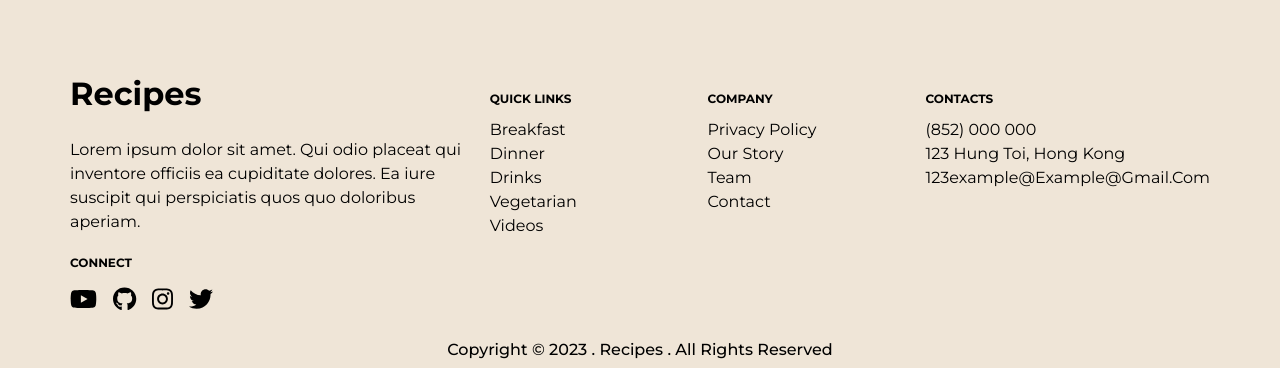
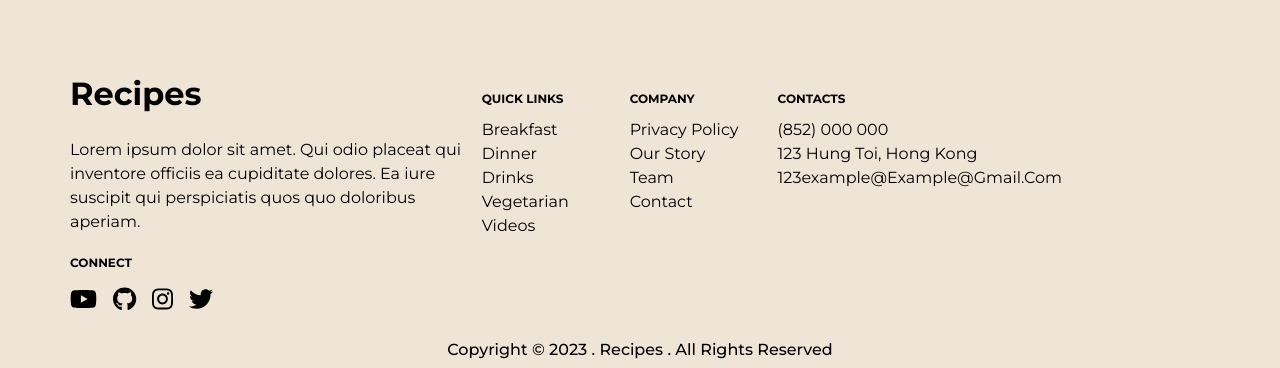
Before and after one commit to Noel2002/recipe-frontend, a React (Create React App) app: page /recipe in a window 1280 px wide. Shown: the part 3870-4238 px from the top of the page. Built offline with nearby package versions, Linux system fonts and the light colour scheme.

Commit message:
modified row template for cards grid to 2-col rows

```diff
--- a/src/components/Cards/Card/CardHeader/cardHeader.module.css
+++ b/src/components/Cards/Card/CardHeader/cardHeader.module.css
@@ -6,7 +6,12 @@
 }
 
 .level-1{
-    font-size: var(--fs-800);
+    font-size: 1.6rem;
+}
+@media only screen and (min-width:992px) {
+    .level-1{
+        font-size: var(--fs-800);
+    }
 }
 .level-2{
     font-size: 1.3rem;
--- a/src/features/Footer/Footer.js
+++ b/src/features/Footer/Footer.js
@@ -66,7 +66,7 @@ const Footer = () => {
                 <p className={`${styles["footer-card-title"]} mt-20`}>
                     contacts
                 </p>
-                <ul role='list' className={`${styles['footer-list']} mt-10`}>
+                <ul role='list' className={`${styles['footer-list']} ${styles['contacts']} mt-10`}>
                     <li>(852) 000 000</li>
                     <li>123 Hung Toi, Hong Kong</li>
                     <li>123example@example@gmail.com</li>
--- a/src/features/Footer/footer.module.css
+++ b/src/features/Footer/footer.module.css
@@ -16,17 +16,13 @@
 }
 @media only screen and ( min-width: 992px){
     .root{
-        grid-template-columns: 2fr 1fr 1fr 1fr;
+        grid-template-columns: 3fr 1fr 1fr 1fr 1fr;
         gap: 1rem;
     }
 }
-@media only screen and ( min-width: 1200px){
-    .root{
-        grid-template-columns: 2fr 1fr 1fr 1fr;
-        gap: 1rem;
-    }
+.contacts{
+    hyphens: auto;
 }
-
 .footer-card{
     text-align: center;
     border-bottom: solid 1px var(--clr-neutral-light);
--- a/src/global/utilities.css
+++ b/src/global/utilities.css
@@ -67,7 +67,12 @@
     font-family: var(--ff-body);
     font-weight: var(--fw-regular);
     text-transform: uppercase;
-    font-size: var(--fs-400);
+    font-size: var(--fs-100);
+}
+@media only screen and (min-width: 768px){
+    .tag{
+        font-size: var(--fs-400);
+    }
 }
 .lh-1{
     line-height: 1;
@@ -82,7 +87,12 @@
 .paragraph{
     font-family: var(--ff-body);
     font-weight: var(--fw-regular);
-    font-size: var(--fs-600);
+    font-size: var(--fs-500);
+}
+@media only screen and (min-width: 768px){
+    .paragraph{
+        font-size: var(--fs-600);
+    }
 }
 
 .mt-10{
--- a/src/index.css
+++ b/src/index.css
@@ -18,6 +18,7 @@
   --fw-semi-bold: 500;
   --fw-bold: 700;
 
+  --fs-100: 0.65rem;
   --fs-200: 0.75rem;
   --fs-300: 0.8125rem;
   --fs-400: 0.875rem;
--- a/src/views/Home/Breakfast/asideRecipes.module.css
+++ b/src/views/Home/Breakfast/asideRecipes.module.css
@@ -1,13 +1,9 @@
 .root{
     display: grid;
+    grid-template-columns: repeat(2, 1fr);
+    gap: 1rem;
 }
 
-@media only screen and ( min-width: 576px){
-    .root{
-        grid-template-columns: repeat(2, 1fr);
-        gap: 1rem;
-    }
-}
 @media only screen and ( min-width: 992px){
     .root{
         grid-template-columns: repeat(4, 1fr);
--- a/src/views/Home/SpecialRecipes/specialRecipes.module.css
+++ b/src/views/Home/SpecialRecipes/specialRecipes.module.css
@@ -1,13 +1,9 @@
 .root{
     display: grid;
+    grid-template-columns: repeat(2, 1fr);
+    gap: 1rem;
 }
 
-@media only screen and ( min-width: 576px){
-    .root{
-        grid-template-columns: repeat(2, 1fr);
-        gap: 1rem;
-    }
-}
 @media only screen and ( min-width: 992px){
     .root{
         grid-template-columns: repeat(4, 1fr);
```
